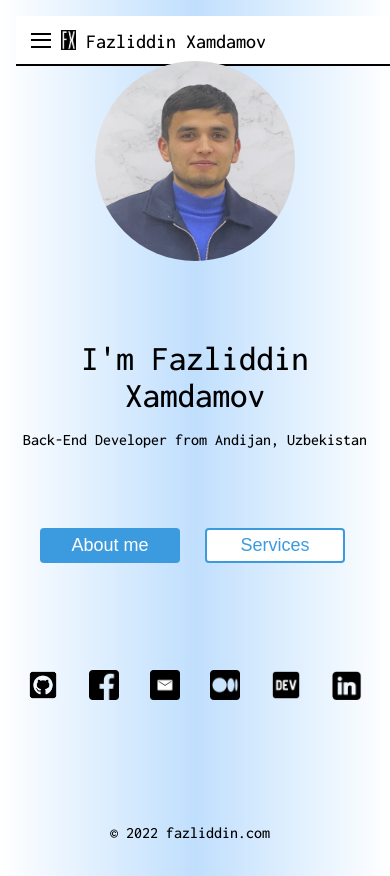
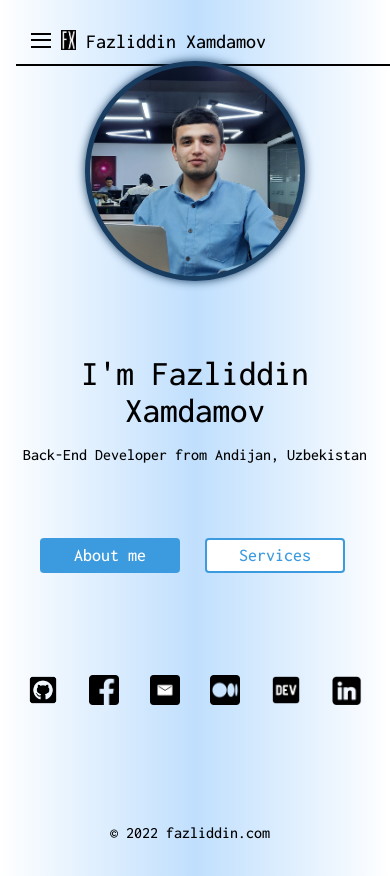
Before and after one commit to fazliddinxamdamov/personal-website, a React (Create React App) app: page / in a window 390 px wide. Built offline with nearby package versions, Linux system fonts and the light colour scheme.

Commit message:
main pic changed

```diff
--- a/src/components/home/HomePage.css
+++ b/src/components/home/HomePage.css
@@ -14,7 +14,7 @@ body{
     text-align: center;
     /*margin: 0px;*/
     /*overflow: hidden;*/
-    font-family: InconsolataMedium;
+    font-family: InconsolataMedium, serif;
 
 }
 .home-about-info{
@@ -28,17 +28,9 @@ body{
 
 .home-my-img-div{
     display: none;
-    width: 200px;
-    height: 200px;
-    margin-top: 3rem;
 }
 
-.home-my-img{
-    /*border: 1px solid red;*/
-    border-radius: 50%;
-    height: 100%;
-    width: 100%;
-}
+
 
 .home-about-description{
     width: 50%;
@@ -112,6 +104,7 @@ body{
     cursor:pointer;
     color: #fff;
     font-size: 18px;
+    font-family: InconsolataMedium, serif;
 }
 .about-me-button2{
     border: none;
@@ -122,21 +115,21 @@ body{
     cursor:pointer;
     color: #3C9BDF;
     font-size: 18px;
+    font-family: InconsolataMedium, serif;
 }
 .about-img{
-    /*width: 40%;*/
-    /*height: 100%;*/
-    /*margin-top: 0;*/
     margin-left: -150px;
-    /*border: 1px solid;*/
+    border: 5px solid #183c60;
+    box-shadow: 0 0 10px #183c60;
+    border-radius: 50%;
+    background-color: #183c60;
 }
 
 .home-abstract-img{
-    /*width: 100%;*/
-    /*height: 100%;*/
     width: 300px;
     height: 300px;
     border-radius: 50%;
+    margin-top: 1px;
 }
 .home-social-icon-div{
     width: 100%;
@@ -157,6 +150,25 @@ body{
 }
 
 @media screen and (min-width: 0) and (max-width: 768px){
+
+    .home-my-img{
+        /*border: 1px solid red;*/
+        border-radius: 50%;
+        height: 100%;
+        width: 100%;
+    }
+
+    .home-my-img-div{
+        /*display: none;*/
+        width: 210px;
+        height: 210px;
+        margin-top: 3rem;
+        border: 5px solid #183c60;
+        border-radius: 50%;
+        background-color: #183c60;
+        box-shadow: 0 0 10px #183c60;
+    }
+
     .home-about-info{
         width: 100%;
         height: calc(100vh - 100px);
@@ -235,9 +247,6 @@ body{
         margin-right: 5px;
     }
 
-
-
-
     .about-img{
         display: none;
     }
--- a/src/components/home/HomePage.js
+++ b/src/components/home/HomePage.js
@@ -1,6 +1,6 @@
 import React from "react";
 import './HomePage.css'
-import img from './me.jpg'
+import img from './me2.jpg'
 import myImage from '../home/3-4-removebg-preview.jpg'
 import '../../fonts/Inconsolata/Inconsolata-Medium.ttf'
 import github from './github2.png'
@@ -23,7 +23,7 @@ function HomePage() {
             <Slide left>
                 <div className={"home-about-description"}>
                     <div className={"home-my-img-div"}>
-                        <img src={myImage} className={"home-my-img"} alt={"My image not found"}/>
+                        <img src={img} className={"home-my-img"} alt={"My image not found"}/>
                     </div>
 
                     <div className={"home-p1"}>
--- a/src/components/navbar/Navbar.css
+++ b/src/components/navbar/Navbar.css
@@ -68,7 +68,7 @@
         /*border: 1px solid red;*/
         align-items: center;
         justify-content: left;
-        background-color: #fff;
+        background-color: inherit;
         box-sizing: border-box;
     }
     .navbar-brand {
```
Also changed, not shown: src/components/home/me2.jpg (added), 1 other file (tests, documents, lock files or other folders).
